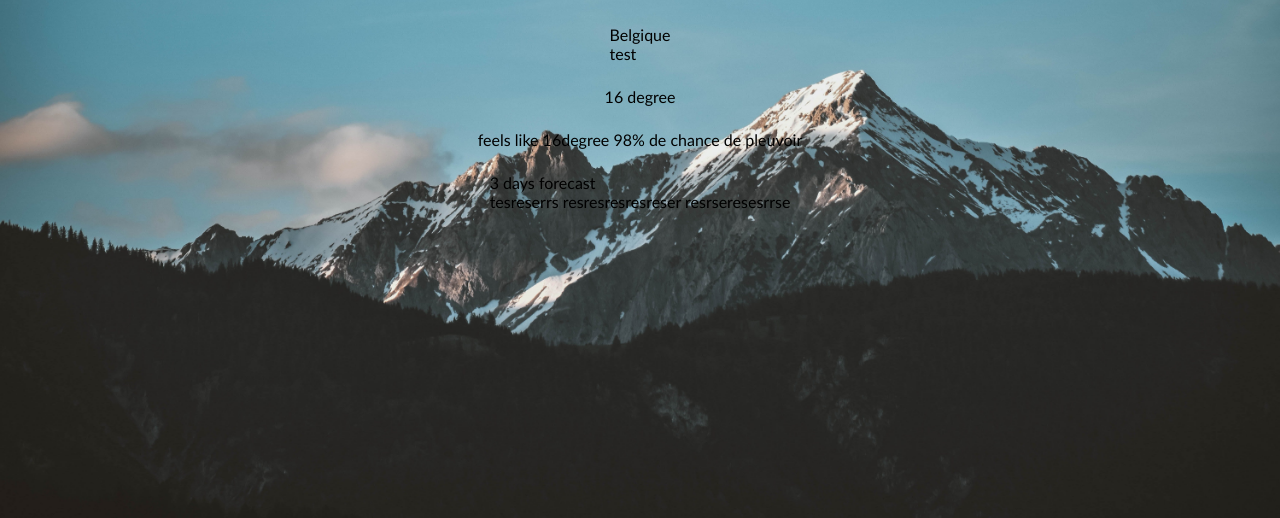
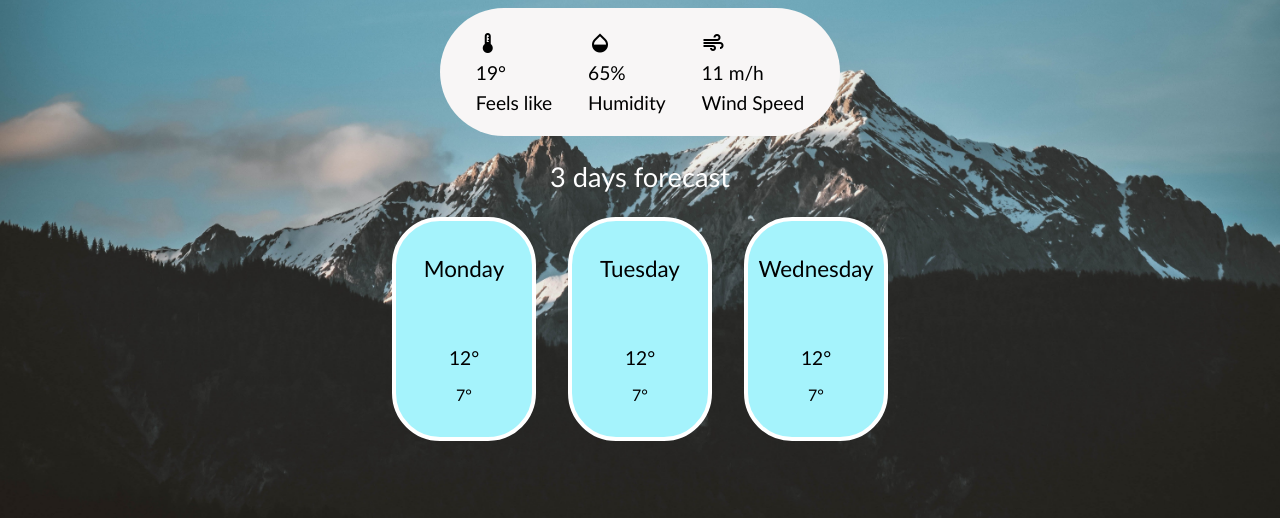
Before and after one commit to Mustafa1908/weather-app, a plain HTML site: page index.html in a window 1280 px wide. Shown: the part 336-854 px from the top of the page. Drawn offline with nearby package versions, Linux system fonts and the light colour scheme; no server answers.

Commit message:
Add all the necessary elements for the page

```diff
--- a/index.html
+++ b/index.html
@@ -4,6 +4,18 @@
     <meta charset="UTF-8" />
     <meta name="viewport" content="width=device-width, initial-scale=1.0" />
     <title>Weather app</title>
+    <link
+      rel="stylesheet"
+      href="https://fonts.googleapis.com/css2?family=Material+Symbols+Outlined:opsz,wght,FILL,GRAD@24,400,0,0"
+    />
+    <link
+      rel="stylesheet"
+      href="https://fonts.googleapis.com/css2?family=Material+Symbols+Outlined:opsz,wght,FILL,GRAD@24,400,0,0"
+    />
+    <link
+      rel="stylesheet"
+      href="https://fonts.googleapis.com/css2?family=Material+Symbols+Outlined:opsz,wght,FILL,GRAD@24,400,0,0"
+    />
     <link
       rel="stylesheet"
       href="https://fonts.googleapis.com/css2?family=Material+Symbols+Outlined:opsz,wght,FILL,GRAD@24,400,0,0"
@@ -24,12 +36,53 @@
       </span>
     </div>
     <div class="weather-container">
-      <div>Belgique<br />test</div>
-      <div>16 degree</div>
-      <div>feels like 16degree 98% de chance de pleuvoir</div>
+      <div class="location-and-current-date-container">
+        <span class="location">Bruxelles</span>
+        <span class="current-date">Tuesday March 12</span>
+      </div>
       <div>
-        <div>3 days forecast</div>
-        <div>tesreserrs resresresresreser resrseresesrrse</div>
+        <span class="current-degrees">16°</span>
+      </div>
+      <div class="weather-informations-container">
+        <div class="feel-like-container">
+          <span class="material-symbols-outlined"> device_thermostat </span>
+          <span>19°</span>
+          <span>Feels like</span>
+        </div>
+        <div class="humidity-chance-container">
+          <span class="material-symbols-outlined"> humidity_mid </span>
+          <span>65%</span>
+          <span>Humidity</span>
+        </div>
+        <div class="wind-container">
+          <span class="material-symbols-outlined"> air </span>
+          <span>11 m/h </span>
+          <span>Wind Speed </span>
+        </div>
+      </div>
+      <div><span class="forecast-legend">3 days forecast</span></div>
+      <div class="forecast-three-days-container">
+        <div class="forecast-container">
+          <span class="day-of-the-week">Monday</span>
+          <div class="day-degrees-container">
+            <span class="day-degrees">12°</span>
+            <span class="daydegrees">7°</span>
+          </div>
+        </div>
+        <div class="forecast-container">
+          <span class="day-of-the-week">Tuesday</span>
+          <div class="day-degrees-container">
+            <span class="day-degrees">12°</span>
+            <span class="daydegrees">7°</span>
+          </div>
+        </div>
+        <div class="forecast-container">
+          <span class="day-of-the-week">Wednesday</span>
+          <div class="day-degrees-container">
+            <span class="day-degrees">12°</span>
+            <span class="daydegrees">7°</span>
+          </div>
+        </div>
       </div>
     </div>
   </body>
```
